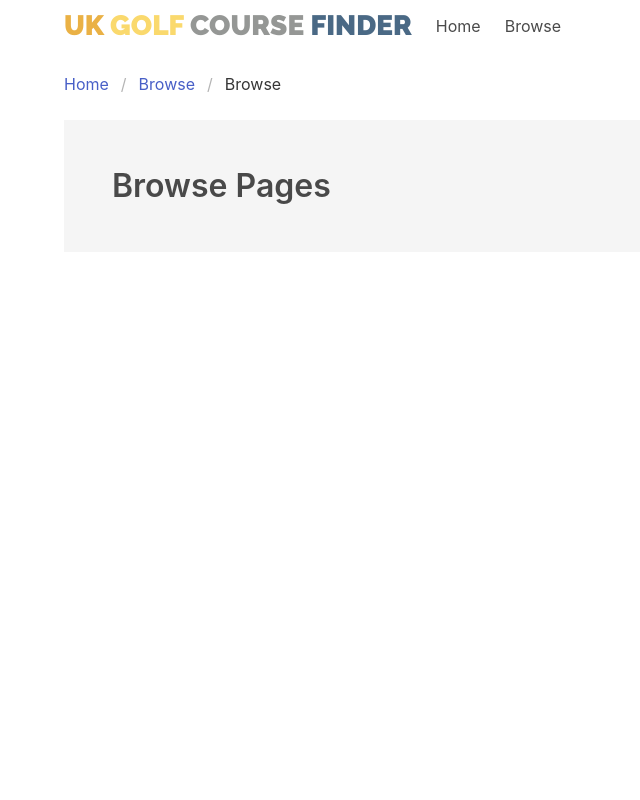
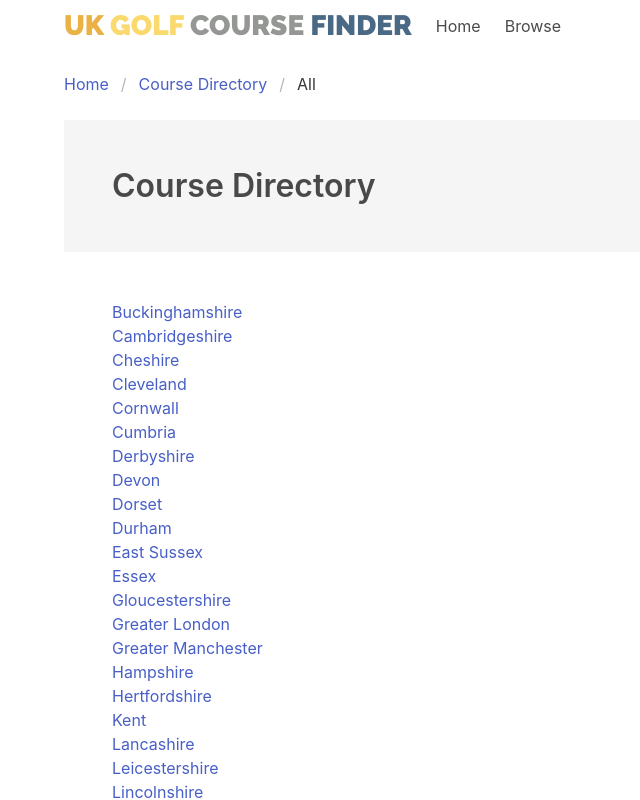
Before and after one commit to awladmin/findgolfcourse, a React (Create React App) app: page /Browse in a window 1280 px wide. Shown: the top 800 px of the page, without its empty margins (0-640 px from the left). Built offline with nearby package versions, Linux system fonts and the light colour scheme.

Commit message:
counties pages

```diff
--- a/src/App.js
+++ b/src/App.js
@@ -2,6 +2,7 @@ import React, { Component } from 'react';
 import Layout from './components/Layout/Layout';
 import GolfFinder from './containers/GolfFinder/GolfFinder';
 import CourseDetails from './containers/CourseDetails/CourseDetails';
+import CountiesDisplay from './containers/CountiesDisplay/CountiesDisplay';
 import Browse from './containers/Browse/Browse';
 import { BrowserRouter, Route, Switch } from 'react-router-dom';
 
@@ -11,9 +12,10 @@ class App extends Component {
       <BrowserRouter>
         <Layout>
           <Switch>
-          <Route path="/" exact component={GolfFinder} />
-          <Route path="/Browse" exact component={Browse} />
-          <Route path="/course/:slug/:id" component={CourseDetails} />
+            <Route path="/" exact component={GolfFinder} />
+            <Route path="/Browse" exact component={Browse} />
+            <Route path="/course/:slug/:id" component={CourseDetails} />
+            <Route path="/county/:county" component={CountiesDisplay} />
           </Switch>
         </Layout>
       </BrowserRouter>
--- a/src/components/BreadCrumbs/BreadCrumbs.js
+++ b/src/components/BreadCrumbs/BreadCrumbs.js
@@ -6,7 +6,7 @@ const breadcrumbs = (props) => (
     <nav className="breadcrumb" aria-label="breadcrumbs">
         <ul>
             <li><Link to="/">Home</Link></li>
-            <li><Link to="/browse">Browse</Link></li>
+            <li><Link to="/browse">Course Directory</Link></li>
             <li className="is-active"><Link to="/">{props.title}</Link></li>
         </ul>
     </nav>
--- a/src/components/CourseHero/CourseHero.js
+++ b/src/components/CourseHero/CourseHero.js
@@ -2,7 +2,16 @@ import React from 'react';
 import './CourseHero.scss';
 import decodeHtml from '../../utils/utils';
 
-const coursecard = (props) => (
+const coursecard = (props) => {
+
+    let address = '';
+    if(props.address1) address += props.address1;
+    if(props.town) address += ', '+props.town;
+    if(props.county) address += ', '+props.county;
+    if(props.postcode) address += ', '+props.postcode;
+    if(props.country) address += ', '+props.country;
+
+    return (
     <div className="column">
         <div className="card">
             <div className="card-image">
@@ -14,13 +23,16 @@ const coursecard = (props) => (
                 <div className="media">
                     <div className="media-content">
                         <p className="title is-4">{decodeHtml(props.title)}</p>
-                        <p className="subtitle is-6">{(props.county) ? props.county : props.town}</p>
+                        <p className="subtitle is-6">{address}</p>
+                        {props.phone ? <p className="subtitle is-6">Phone: {props.phone}</p> : null}
+                        <p className="subtitle is-6"><a href={(props.website.indexOf(/http/) !== -1) ? props.website : 'http://' + props.website}>Visit Website</a></p>
                     </div>
                 </div>
             </div>
         </div>
     </div>
 );
+}
 
 
 export default coursecard;
--- a/src/containers/Browse/Browse.js
+++ b/src/containers/Browse/Browse.js
@@ -6,36 +6,13 @@ import './Browse.scss';
 //import PropTypes from 'prop-types';
 import BreadCrumbs from '../../components/BreadCrumbs/BreadCrumbs';
 //import decodeHtml, {stripTags} from '../../utils/utils';
+import { Link } from 'react-router-dom';
 
 
 class Browse extends Component {
 
-
-
-
-    componentDidMount () {
-        /*const courseId = this.props.match.params.id;
-        if(!courseId){
-            return;
-        }
-        axios.get('https://www.yourgolfhandicap.co.uk/wp-json/wp/v2/courses/'+courseId)
-            .then(response => {
-                this.setState({coursedata:response.data,fetchingImage:true});
-                console.log("response.data: ",response.data);
-            }).then(response => {
-
-                if(this.state.coursedata._links['wp:featuredmedia']){
-                    let mediaEndPoint = this.state.coursedata._links['wp:featuredmedia'][0].href;
-                    axios.get(mediaEndPoint)
-                    .then(media => {
-                        if(media.data.source_url) {
-                            this.setState({courseImage:media.data.source_url,fetchingImage:false});
-                        }
-                    });
-                } else {
-                    this.setState({fetchingImage:false});
-                }
-            });*/
+    state = {
+        counties: ['Buckinghamshire','Cambridgeshire','Cheshire','Cleveland','Cornwall','Cumbria','Derbyshire','Devon','Dorset','Durham','East Sussex','Essex','Gloucestershire','Greater London','Greater Manchester','Hampshire','Hertfordshire','Kent','Lancashire','Leicestershire','Lincolnshire','Merseyside','Norfolk','North Yorkshire','Northamptonshire','Northumberland','Nottinghamshire','Oxfordshire','Shropshire','Somerset','South Yorkshire','Staffordshire','Suffolk','Surrey','Tyne and Wear','Warwickshire','West Berkshire','West Midlands','West Sussex','West Yorkshire','Wiltshire','Worcestershire','Flintshire','Glamorgan','Merionethshire','Monmouthshire','Montgomeryshire','Pembrokeshire','Radnorshire','Anglesey','Breconshire','Caernarvonshire','Cardiganshire','Carmarthenshire','Denbighshire','Aberdeen City','Aberdeenshire','Angus','Argyll and Bute','City of Edinburgh','Clackmannanshire','Dumfries and Galloway','Dundee City','East Ayrshire','East Dunbartonshire','East Lothian','East Renfrewshire','Eilean Siar','Falkirk','Fife','Glasgow City','Highland','Inverclyde','Midlothian','Moray','North Ayrshire','North Lanarkshire','Orkney Islands','Perth and Kinross','Renfrewshire','Scottish Borders','Shetland Islands','South Ayrshire','South Lanarkshire','Stirling','West Dunbartonshire','West Lothian','Antrim','Armagh','Down','Fermanagh','Derry and Londonderry','Tyrone']
     }
 
     render() {
@@ -43,12 +20,22 @@ class Browse extends Component {
         return (
             <Pux>
                 <div className="clearHeader">
-                    <BreadCrumbs title="Browse" />
+                    <BreadCrumbs title="All" />
                     <section className="hero is-light">
                         <div className="hero-body course-details-heading">
                             <h1 className="title">
-                                Browse Pages
+                                Course Directory
                             </h1>
+                        </div>
+                    </section>
+                    <section className="section">
+                        <div className="container">
+                            <ul>
+                                {this.state.counties.map(county => {
+                                    let prepareCounty = county.replace(/ /gi,"-").toLowerCase();
+                                    return <li key={prepareCounty}><Link to={'/county/' + prepareCounty}>{county}</Link></li>
+                                })}
+                            </ul>
                         </div>
                     </section>
                 </div>
--- /dev/null
+++ b/src/containers/CountiesDisplay/CountiesDisplay.js
@@ -0,0 +1,87 @@
+import React, { Component } from 'react';
+//import axios from 'axios';
+import Pux from '../../hoc/Pux';
+import './CountiesDisplay.scss';
+//import CourseCard from '../../components/CourseHero/CourseHero';
+//import PropTypes from 'prop-types';
+import BreadCrumbs from '../../components/BreadCrumbs/BreadCrumbs';
+//import decodeHtml, {stripTags} from '../../utils/utils';
+//import { Link } from 'react-router-dom';
+
+
+class CountiesDisplay extends Component {
+
+    state = {
+        countyraw : null,
+        countyDisplayName : null,
+        countyCourses: null
+    }
+
+
+    componentDidMount () {
+        const county = this.props.match.params.county;
+        console.log("county: ",county)
+        if(!county){
+            return;
+        }
+        /*axios.get('https://www.yourgolfhandicap.co.uk/wp-json/wp/v2/courses/'+courseId)
+            .then(response => {
+                this.setState({coursedata:response.data,fetchingImage:true});
+                console.log("response.data: ",response.data);
+            }).then(response => {
+
+                if(this.state.coursedata._links['wp:featuredmedia']){
+                    let mediaEndPoint = this.state.coursedata._links['wp:featuredmedia'][0].href;
+                    axios.get(mediaEndPoint)
+                    .then(media => {
+                        if(media.data.source_url) {
+                            this.setState({courseImage:media.data.source_url,fetchingImage:false});
+                        }
+                    });
+                } else {
+                    this.setState({fetchingImage:false});
+                }
+            });*/
+    }
+
+    render() {
+
+        let counties = (
+            this.state.countyCourses ?
+                <div className="clearHeader">
+                    <BreadCrumbs title={this.state.countyDisplayName} />
+                    <section className="hero is-light">
+                        <div className="hero-body course-details-heading">
+                            <h1 className="title">
+                                Courses in {this.state.countyDisplayName}
+                            </h1>
+                        </div>
+                    </section>
+                    <section className="section">
+                        <div className="container">
+                            <ul>
+                                {
+                                    //this.state.countyCourses.map(course => {
+                                        //return <li><Link to={'/county/' + prepareCounty}>{course.title}</Link></li>
+                                    //})
+                                }
+                            </ul>
+                        </div>
+                    </section>
+                </div>
+                : null
+        )
+
+        return (
+            <Pux>
+                {counties}
+            </Pux>
+        );
+    }
+}
+
+//CountiesDisplay.propTypes = {
+   //coursedata: PropTypes.array
+//}
+
+export default CountiesDisplay;
--- a/src/containers/CourseDetails/CourseDetails.js
+++ b/src/containers/CourseDetails/CourseDetails.js
@@ -73,8 +73,16 @@ class CourseDetails extends Component {
                                         <CourseCard
                                             imageHtml={imageHtml}
                                             title={this.state.coursedata.title.rendered}
+                                            address1={this.state.coursedata['post-meta-fields']['wpcf-address-line-1']}
                                             county={this.state.coursedata['post-meta-fields']['wpcf-county']}
                                             town={this.state.coursedata['post-meta-fields']['wpcf-town']}
+                                            country={this.state.coursedata['post-meta-fields']['wpcf-country']}
+                                            postcode={this.state.coursedata['post-meta-fields']['wpcf-postcode']}
+                                            phone={this.state.coursedata['post-meta-fields']['wpcf-phone']}
+                                            email={this.state.coursedata['post-meta-fields']['wpcf-email']}
+                                            facebook={this.state.coursedata['post-meta-fields']['wpcf-facebook']}
+                                            twitter={this.state.coursedata['post-meta-fields']['wpcf-twitter']}
+                                            website={this.state.coursedata['post-meta-fields']['wpcf-website']}
                                             />
                                     </div>
                                 </div>
```
Also changed, not shown: src/containers/CountiesDisplay/CountiesDisplay.scss (added).
